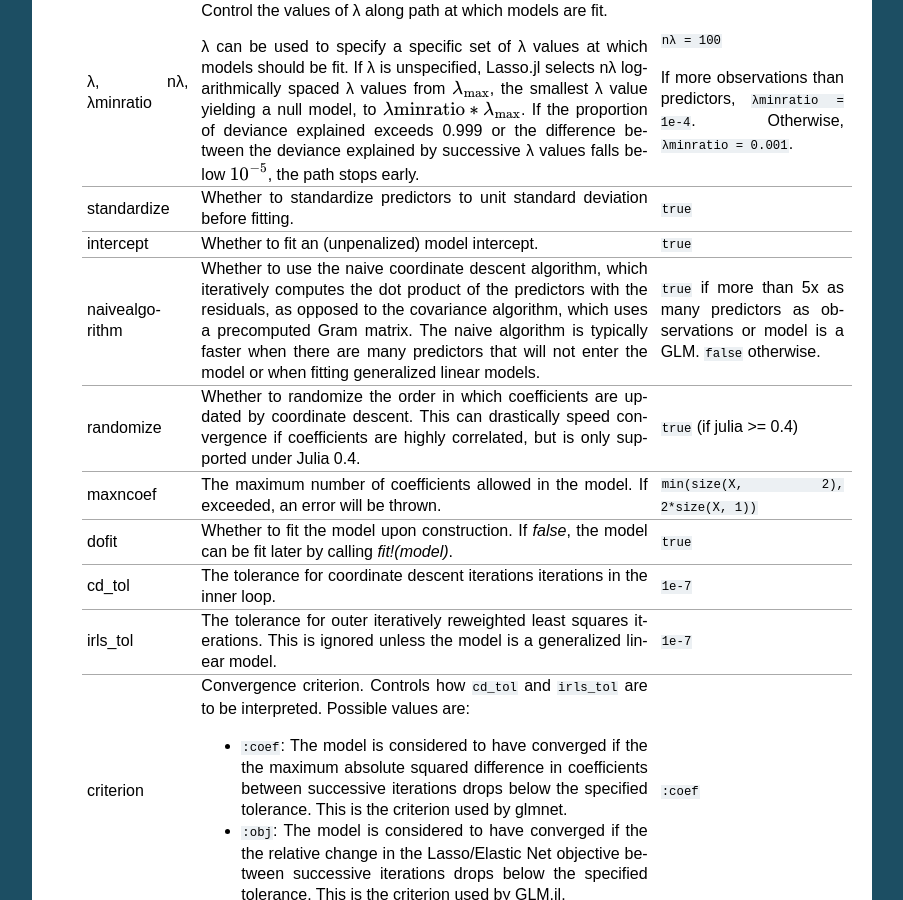
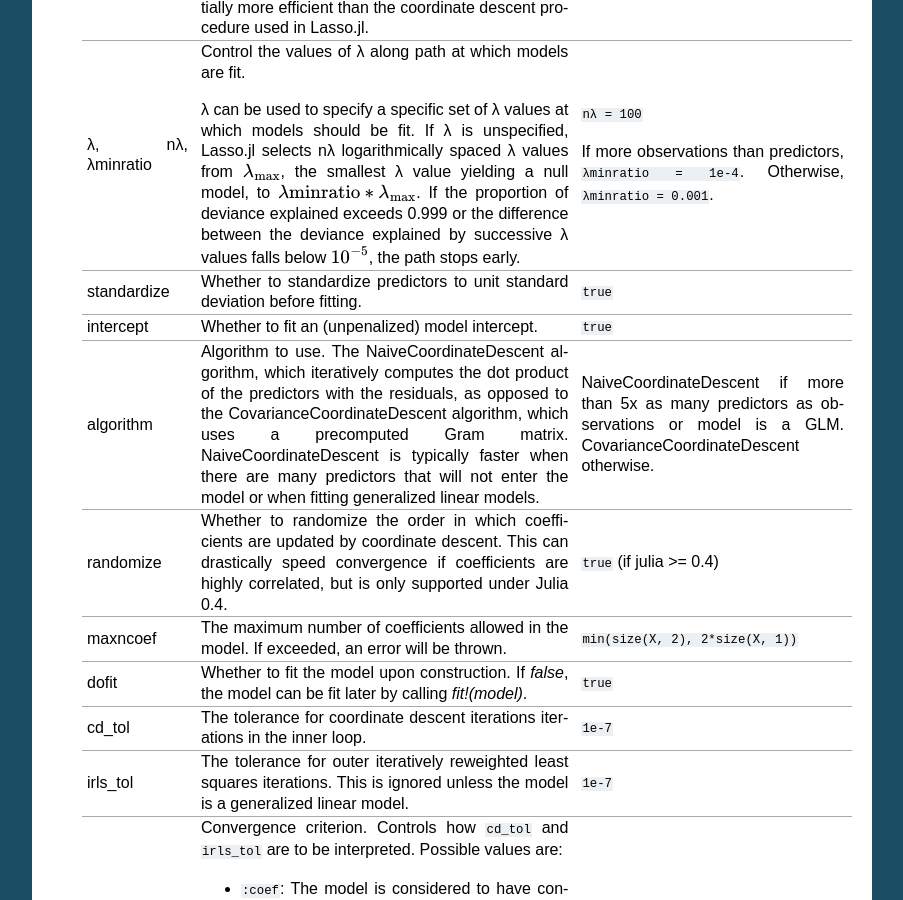
Before and after one commit to JuliaStats/Lasso.jl, a Sphinx documentation site: the page built from doc/lasso.rst, in a window 1280 px wide and 900 px high, scrolled down 565 px. Shown: the whole window, without its empty margins (198-1101 px from the left). Built offline with Sphinx 7.4.7, drawn with Linux system fonts in a browser that asks for light colours.

Commit message:
Further code reuse improvements

```diff
--- a/doc/lasso.rst
+++ b/doc/lasso.rst
@@ -48,12 +48,13 @@
     ----------------- --------------------------------------------------------------- --------------------
     intercept         Whether to fit an (unpenalized) model intercept.                ``true``
     ----------------- --------------------------------------------------------------- --------------------
-    naivealgorithm    Whether to use the naive coordinate descent algorithm, which    ``true`` if more
-                      iteratively computes the dot product of the predictors with the than 5x as many
-                      residuals, as opposed to the covariance algorithm, which uses a predictors as
-                      precomputed Gram matrix. The naive algorithm is typically       observations or
-                      faster when there are many predictors that will not enter the   model is a GLM.
-                      model or when fitting generalized linear models.                ``false`` otherwise.
+    algorithm         Algorithm to use. The NaiveCoordinateDescent algorithm, which   NaiveCoordinateDescent
+                      iteratively computes the dot product of the predictors with the if more than 5x as
+                      residuals, as opposed to the CovarianceCoordinateDescent        many predictors as
+                      algorithm, which uses a precomputed Gram matrix.                observations or
+                      NaiveCoordinateDescent is typically faster when there are many  model is a GLM.
+                      predictors that will not enter the model or when fitting        CovarianceCoordinateDescent
+                      generalized linear models.                                      otherwise.
     ----------------- --------------------------------------------------------------- --------------------
     randomize         Whether to randomize the order in which coefficients are        ``true`` (if julia >= 0.4)
                       updated by coordinate descent. This can drastically speed
```
Also changed, not shown: 3 other files.
